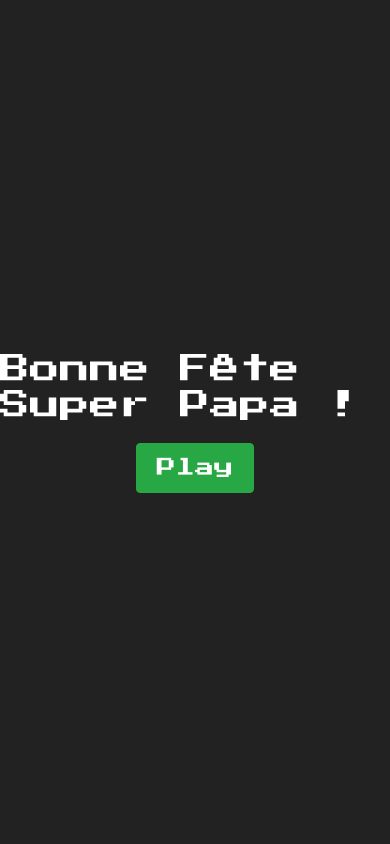
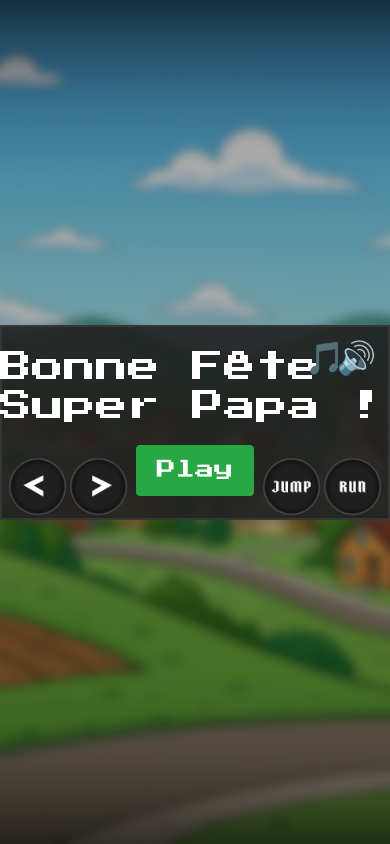
Before and after one commit to Aleksiapp/mario, a plain HTML site: page index.html in a window 390 px wide. Drawn offline with nearby package versions, Linux system fonts and the light colour scheme.

Commit message:
Update index.html

```diff
--- a/index.html
+++ b/index.html
@@ -9,61 +9,63 @@
   <!-- 8-bit Font -->
   <link href="https://fonts.googleapis.com/css2?family=Press+Start+2P&display=swap" rel="stylesheet">
   <style>
-    /* On remplit entièrement la fenêtre et on masque les scrollbars */
+    /* Le wallpaper remplit le viewport (cover, même s'il est cropé) */
     html, body {
       margin: 0;
       padding: 0;
       overflow: hidden;
-      background: #000;
       font-family: 'Press Start 2P', cursive;
       width: 100vw;
       height: 100vh;
+      background: url('background.png') no-repeat center center fixed;
+      background-size: cover;
     }
-    /* Conteneur de jeu en base 1600×800, centré et scalable */
+    /* Conteneur virtuel du jeu en résolution fixe 1600×800 (ratio 2:1) */
     #gameContainer {
       position: absolute;
-      width: 1600px;
-      height: 800px;
-      left: 50%;
-      top: 50%;
-      transform: translate(-50%, -50%);
-      transform-origin: center center;
+      /* Dimensions et position définies en JS */
     }
-    /* Le canvas occupe toute la surface du conteneur */
+    /* Le canvas occupe 100% du conteneur.
+       La résolution interne reste 1600×800 pour conserver la qualité. */
     #gameCanvas {
       display: block;
       width: 100%;
       height: 100%;
-      background: #5c94fc;
+      background: transparent;
       border: 2px solid #fff;
       image-rendering: pixelated;
     }
-    /* Bouton mute/unmute en haut à droite */
-    #muteButton {
+    /* Boutons audio – leur taille est en em afin de scaler avec le conteneur */
+    #muteButton, #toggleMusicButton {
       position: absolute;
-      top: 10px;
-      right: 10px;
-      z-index: 40;
-      font-size: 24px;
+      top: 2%;
+      font-size: 2em;
       background: none;
       border: none;
       cursor: pointer;
       color: #fff;
+      user-select: none;
+      z-index: 100;
     }
-    /* Écran d'accueil – titre réduit de 25% */
+    #muteButton { right: 2%; }
+    #toggleMusicButton { right: 10%; }
+    /* Écran d'accueil couvrant le conteneur */
     #welcomeScreen {
       position: absolute;
-      top: 0; left: 0; right: 0; bottom: 0;
-      background: #222;
+      top: 0;
+      left: 0;
+      width: 100%;
+      height: 100%;
+      background: rgba(34,34,34,0.9);
       color: #fff;
       display: flex;
       flex-direction: column;
       align-items: center;
       justify-content: center;
-      z-index: 10;
+      z-index: 50;
     }
     #welcomeScreen h1 {
-      font-size: 1.875em; /* Réduit de 25% par rapport à ~2.5em */
+      font-size: 2em;
       margin-bottom: 20px;
     }
     #playButton {
@@ -71,59 +73,60 @@
       padding: 10px 20px;
       cursor: pointer;
     }
-    /* Contrôles mobiles avec padding pour espacer des bords */
+    /* Contrôles mobiles positionnés en bas dans le conteneur */
     #mobileControls {
       position: absolute;
-      bottom: 20px;
-      width: calc(100% - 40px);
-      padding: 0 20px;
+      bottom: 2%;
+      left: 2%;
+      right: 2%;
       display: flex;
       justify-content: space-between;
-      z-index: 20;
+      z-index: 60;
       pointer-events: none;
     }
     .control-group {
       display: flex;
-      gap: 10px;
-      margin: 0;
+      gap: 2%;
     }
-    /* Boutons en 120×120 avec l'image ajustée entièrement */
+    /* Boutons de contrôle : largeur relative augmentée à 10% du conteneur,
+       aspect-ratio pour conserver un carré et background en "contain" pour afficher 100% de l'icône */
     .control-button {
-      width: 120px;
-      height: 120px;
-      background-size: contain !important;
+      width: 60px;
+      aspect-ratio: 1;
+      background-size: contain;
       background-position: center;
       background-repeat: no-repeat;
       border: none;
-      outline: none;
-      background: transparent;
+      background-color: transparent;
       pointer-events: auto;
     }
-    /* Pour les écrans en mode portrait, on limite la taille du conteneur */
-    @media (orientation: portrait) {
-      #gameContainer {
-        max-width: 100vw;
-        max-height: 100vh;
-      }
+    /* Message Game Over centré dans le conteneur */
+    #gameOverMessage {
+      position: absolute;
+      top: 50%;
+      left: 50%;
+      transform: translate(-50%, -50%);
+      color: #fff;
+      font-size: 2em;
+      text-align: center;
+      z-index: 80;
+      display: none;
     }
   </style>
 </head>
 <body>
-  <!-- Écran d'accueil -->
-  <div id="welcomeScreen">
-    <h1>Bonne Fête Super Papa !</h1>
-    <button id="playButton" class="btn btn-success">Play</button>
-  </div>
-
-  <!-- Message Game Over -->
-  <div id="gameOverMessage" style="position:absolute; top:50%; left:50%; transform:translate(-50%, -50%);
-       color:#fff; font-size:2.5em; text-align:center; z-index:30; display:none;">GAME OVER</div>
-
-  <!-- Conteneur de jeu (base 1600×800) -->
+  <!-- Conteneur virtuel du jeu -->
   <div id="gameContainer">
+    <!-- Écran d'accueil -->
+    <div id="welcomeScreen">
+      <h1>Bonne Fête Super Papa !</h1>
+      <button id="playButton" class="btn btn-success">Play</button>
+    </div>
+    <!-- Canvas du jeu -->
     <canvas id="gameCanvas" width="1600" height="800"></canvas>
-    <!-- Bouton mute/unmute -->
+    <!-- Boutons audio -->
     <button id="muteButton">🔊</button>
+    <button id="toggleMusicButton">🎵</button>
     <!-- Contrôles mobiles -->
     <div id="mobileControls">
       <div class="control-group">
@@ -135,31 +138,55 @@
         <button id="btnRun" class="control-button" style="background-image: url('btn_run.png');"></button>
       </div>
     </div>
+    <!-- Message Game Over -->
+    <div id="gameOverMessage">GAME OVER</div>
   </div>
 
   <script>
-    /* Système de scaling responsive :
-       Le conteneur se scale en fonction du viewport en conservant le ratio 1600×800 */
+    /* --- Fonction de scaling ---
+         On souhaite que le conteneur du jeu occupe toute la largeur du viewport (si possible)
+         et que sa hauteur soit calculée pour respecter le ratio 2:1.
+         Si width/2 > viewport height, on se base sur la hauteur.
+    */
     const gameContainer = document.getElementById('gameContainer');
+    const canvas = document.getElementById('gameCanvas');
+
     function scaleGame() {
-      const scale = Math.min(window.innerWidth / 1600, window.innerHeight / 800);
-      gameContainer.style.transform = `translate(-50%, -50%) scale(${scale})`;
+      let containerWidth = window.innerWidth;
+      let containerHeight = containerWidth / 2;
+
+      if (containerHeight > window.innerHeight) {
+        containerHeight = window.innerHeight;
+        containerWidth = containerHeight * 2;
+        gameContainer.style.left = ((window.innerWidth - containerWidth) / 2) + "px";
+        gameContainer.style.top = "0px";
+      } else {
+        gameContainer.style.left = "0px";
+        gameContainer.style.top = ((window.innerHeight - containerHeight) / 2) + "px";
+      }
+
+      gameContainer.style.width = containerWidth + "px";
+      gameContainer.style.height = containerHeight + "px";
+
+      // Le canvas visuel suit les dimensions du conteneur
+      canvas.style.width = containerWidth + "px";
+      canvas.style.height = containerHeight + "px";
     }
+
     window.addEventListener('resize', scaleGame);
     scaleGame();
 
-    /* INITIALISATION DU CANVAS */
-    const canvas = document.getElementById('gameCanvas');
+    /* --- Initialisation du Canvas ---
+         La résolution interne reste 1600×800 pour préserver la qualité des sprites.
+    */
     const ctx = canvas.getContext('2d');
     canvas.width = 1600;
     canvas.height = 800;
-    // Pour préserver la netteté des assets lors du scaling
     ctx.imageSmoothingEnabled = false;
 
-    /* Chargement des images */
+    /* --- Chargement des images --- */
     const images = {};
     const imageList = [
-      'background.png',
       'cloud.png',
       'platform_tile.png',
       'coin.png',
@@ -183,6 +210,20 @@
       images[src].src = src;
     });
 
+    /* --- Sons --- */
+    const audioJump = new Audio('jump.mp3');
+    const audioCoin = new Audio('coin.mp3');
+    const audioEnemy = new Audio('enemy.mp3');
+    const audioDie = new Audio('die.mp3');
+
+    const backgroundMusic1 = new Audio('background.mp3');
+    backgroundMusic1.loop = true;
+    const backgroundMusic2 = new Audio('background2.mp3');
+    backgroundMusic2.loop = true;
+    let currentMusic = 1;
+    let currentBackgroundMusic = backgroundMusic1;
+
+    /* --- Variables de jeu --- */
     let gameStarted = false;
     let gameOver = false;
     let gameOverHandled = false;
@@ -193,7 +234,6 @@
     const gravity = 0.5;
     const jumpStrength = 15;
 
-    /* Système de coordonnées de jeu (base 1600×800) */
     let player = {
       x: 50,
       y: 150,
@@ -215,7 +255,7 @@
     const keys = { left: false, right: false, jump: false, run: false };
 
     document.addEventListener('keydown', e => {
-      if(gameOver) return;
+      if (gameOver) return;
       switch(e.code) {
         case 'ArrowLeft': keys.left = true; break;
         case 'ArrowRight': keys.right = true; break;
@@ -232,7 +272,6 @@
       }
     });
 
-    /* Contrôles mobiles */
     function addMobileControl(btnId, keyName) {
       const btn = document.getElementById(btnId);
       btn.addEventListener('touchstart', e => { keys[keyName] = true; e.preventDefault(); });
@@ -299,38 +338,42 @@
       }
     }
 
-    // Plateforme initiale en bas (à y = 600)
+    // Plateforme initiale
     platforms.push({ x: 0, y: 600, width: 600, height: platformHeight });
     for (let i = 0; i < 10; i++) {
       generatePlatform();
     }
 
-    /* Chargement des audios */
-    const audioJump = new Audio('jump.mp3');
-    const audioAttack = new Audio('attack.mp3');
-    const audioDie = new Audio('die.mp3');
-    const audioCoin = new Audio('coin.mp3');
-    const audioEnemy = new Audio('enemy.mp3');
-    const backgroundMusic = new Audio('background.mp3');
-    backgroundMusic.loop = true;
-
+    /* --- Gestion de la musique --- */
     const muteButton = document.getElementById('muteButton');
     muteButton.addEventListener('click', () => {
-      backgroundMusic.muted = !backgroundMusic.muted;
-      muteButton.textContent = backgroundMusic.muted ? "🔇" : "🔊";
+      currentBackgroundMusic.muted = !currentBackgroundMusic.muted;
+      muteButton.textContent = currentBackgroundMusic.muted ? "🔇" : "🔊";
     });
 
-    /* Démarrer le jeu */
+    const toggleMusicButton = document.getElementById('toggleMusicButton');
+    toggleMusicButton.addEventListener('click', () => {
+      currentBackgroundMusic.pause();
+      if(currentMusic === 1) {
+        currentMusic = 2;
+        currentBackgroundMusic = backgroundMusic2;
+      } else {
+        currentMusic = 1;
+        currentBackgroundMusic = backgroundMusic1;
+      }
+      currentBackgroundMusic.currentTime = 0;
+      currentBackgroundMusic.muted = muteButton.textContent === "🔇";
+      currentBackgroundMusic.play();
+    });
+
     document.getElementById('playButton').addEventListener('click', () => {
       gameStarted = true;
       document.getElementById('welcomeScreen').style.display = 'none';
-      backgroundMusic.play();
+      currentBackgroundMusic.play();
       requestAnimationFrame(gameLoop);
     });
 
-    /* Boucle principale du jeu */
     function update() {
-      // Mise à jour des ennemis
       for (let i = enemies.length - 1; i >= 0; i--) {
         let enemy = enemies[i];
         if (enemy.dying) {
@@ -350,7 +393,6 @@
         }
       }
 
-      // Mise à jour des mystery boxes qui descendent lentement
       coins.forEach(coin => {
         if (coin.type === 'question') {
           coin.y += coin.vy;
@@ -380,7 +422,6 @@
       player.x += player.vx;
       player.y += player.vy;
 
-      // Gestion de la collision avec les plateformes
       player.onGround = false;
       platforms.forEach(platform => {
         if (
@@ -398,7 +439,6 @@
 
       updatePlayerSprite();
 
-      // Collision avec coins / mystery boxes
       for (let i = coins.length - 1; i >= 0; i--) {
         let coin = coins[i];
         if (
@@ -414,7 +454,6 @@
         }
       }
 
-      // Collision avec les ennemis
       for (let i = enemies.length - 1; i >= 0; i--) {
         let enemy = enemies[i];
         if (!enemy.dying &&
@@ -435,7 +474,6 @@
         }
       }
 
-      // Défilement horizontal du niveau
       if (player.x > canvas.width / 3) {
         let scroll = player.x - canvas.width / 3;
         player.x = canvas.width / 3;
@@ -452,7 +490,6 @@
 
       if (player.y > canvas.height) {
         gameOver = true;
-        audioDie.play();
         document.getElementById('gameOverMessage').style.display = 'block';
       }
 
@@ -482,24 +519,15 @@
     }
 
     function render() {
-      // Dessiner le background
-      if (images['background.png'].complete) {
-        ctx.drawImage(images['background.png'], 0, 0, canvas.width, canvas.height);
-      } else {
-        ctx.fillStyle = '#87CEEB';
-        ctx.fillRect(0, 0, canvas.width, canvas.height);
-      }
+      ctx.clearRect(0, 0, canvas.width, canvas.height);
 
-      // Dessiner le cloud
       let cloudX = (levelScroll * 0.2) % canvas.width;
       ctx.drawImage(images['cloud.png'], cloudX, 100, 200, 100);
 
-      // Dessiner les plateformes
       platforms.forEach(p => {
         ctx.drawImage(images['platform_tile.png'], p.x, p.y, p.width, p.height);
       });
 
-      // Dessiner les coins / mystery boxes
       coins.forEach(c => {
         if (c.type === 'question') {
           ctx.drawImage(images['question_box.png'], c.x, c.y, c.width, c.height);
@@ -508,7 +536,6 @@
         }
       });
 
-      // Dessiner les ennemis
       enemies.forEach(e => {
         ctx.save();
         let enemyImage = images[e.frames[e.animFrame]];
@@ -524,7 +551,6 @@
         ctx.restore();
       });
 
-      // Dessiner le joueur avec flip horizontal si nécessaire
       ctx.save();
       if (player.facing === 'left') {
         ctx.translate(player.x + player.width, player.y);
@@ -535,7 +561,6 @@
       }
       ctx.restore();
 
-      // Afficher le score
       ctx.fillStyle = '#fff';
       ctx.font = '20px Press Start 2P';
       ctx.fillText("Score: " + score, 20, 40);
@@ -550,7 +575,6 @@
       }
     }
 
-    /* Boucle principale du jeu */
     function gameLoop() {
       update();
       render();
```
